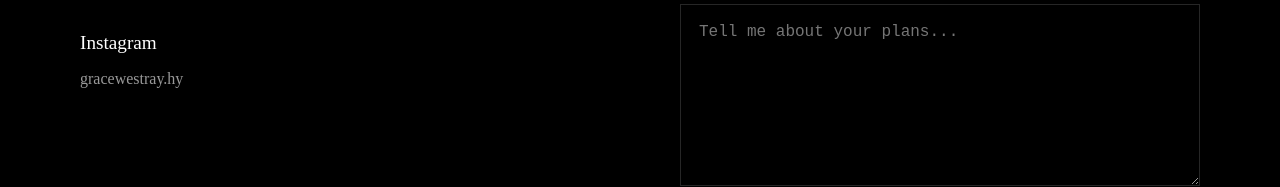
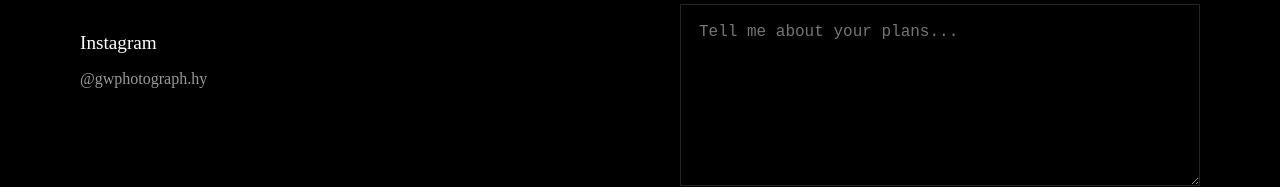
Before and after one commit to Darrell197/gw-photography-website, a Next.js app: page /contact in a window 1280 px wide. Shown: the part 1117-1304 px from the top of the page. Built offline with nearby package versions, Linux system fonts and the light colour scheme.

Commit message:
Updated about image and lifestyle gallery

```diff
--- a/app/contact/page.tsx
+++ b/app/contact/page.tsx
@@ -159,7 +159,7 @@ export default function Contact() {
               </p>
 
               <p style={{ color: "#999" }}>
-                gracewestray.hy
+                @gwphotograph.hy
               </p>
             </div>
           </div>
```
